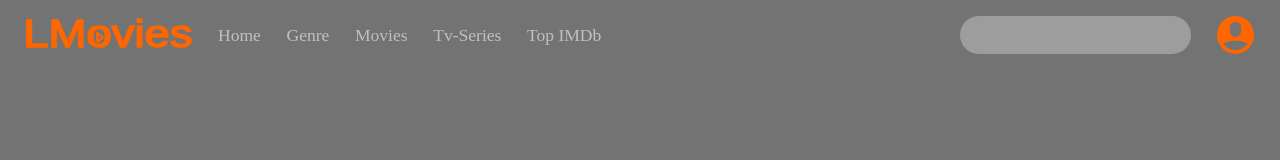
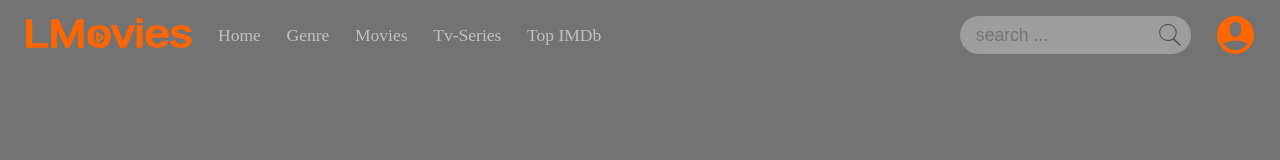
Before and after one commit to ismailbilal/LMovies, a React (Create React App) app: page / in a window 1280 px wide. Shown: the top 160 px of the page. Built offline with nearby package versions, Linux system fonts and the light colour scheme.

Commit message:
finish the search style

```diff
--- a/src/components/header.js
+++ b/src/components/header.js
@@ -16,7 +16,7 @@ const Header = () => {
                 </ul>
             </Menu>
             <SearchStyled>
-                <SearchLogo>hell</SearchLogo>
+                <SearchLogo></SearchLogo>
                 <SearchInput />
             </SearchStyled>
             <LoginStyled />
--- a/src/components/styles/headerStyled.js
+++ b/src/components/styles/headerStyled.js
@@ -4,6 +4,7 @@ import lightMenuIcon from './../../images/lightMenu.png';
 import logoIcon from './../../images/logo.svg';
 import loginIcon from './../../images/login.svg';
 import loginIconHover from './../../images/loginHover.svg';
+import searchLogo from './../../images/search.svg'
 
 const favoritColor = '#ff6600';
 
@@ -98,41 +99,40 @@ const SearchStyled = styled.div`
     justify-content: center;
     position: relative;
     @media (max-width: 768px){
-        & button{
-            display: block;
-        }
         & input{
             display: none;
         }
         &:focus-within{
             top: 50px;
-            & button{
-                position: absolute;
-                right: 2vw;
-            }
             & input{
                 display: block;
-                position: absolute;
-                right: 0;
                 width: calc(4vw + 250px);
             }
         }
     }
-`
+    `
 
 const SearchLogo = styled.button`
-    width: calc(1vw + 25px);
-    height: calc(1vw + 25px);
+    position: absolute;
+    right: 5px;
+    width: calc(1vw + 20px);
+    height: calc(1vw + 20px);
+    background: url(${searchLogo});
+    background-size: 100% 100%;
     border: none;
     border-radius: 50%;
     align-self: center;
-    display: none;
     background-color: transparent;
     z-index: 2;
     cursor: pointer;
-`
+    `
 
-const SearchInput = styled.input`
+const SearchInput = styled.input.attrs(props => ({
+    type: 'text',
+    placeholder: 'search ...'
+}))`
+    position: absolute;
+    right: 0;
     font-size: 1.1em;
     font-weight: 500;
     height: calc(1vw + 25px);
```
Also changed, not shown: src/images/search.svg (added).
